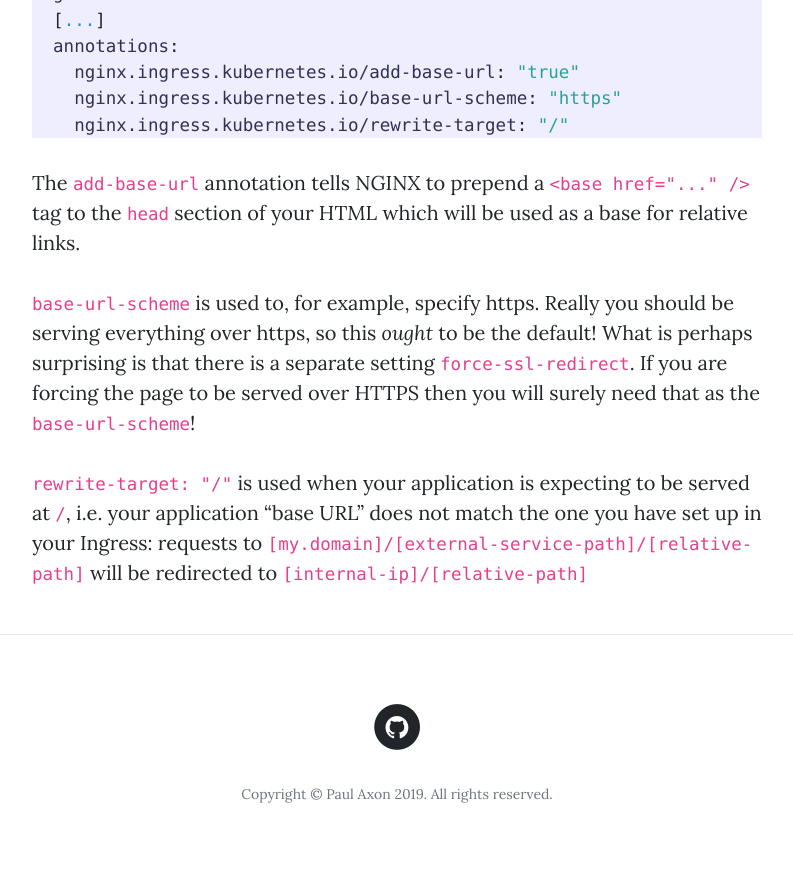
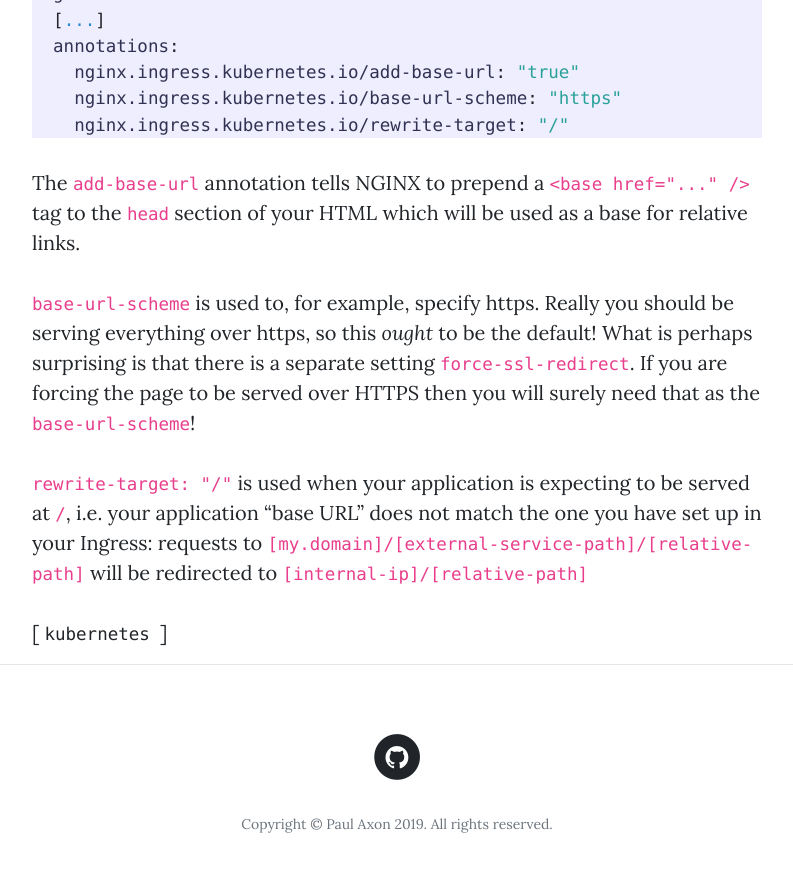
Before and after one commit to paxdev/paxdev.github.io, a Jekyll site: the page built from _posts/2018-11-27-kubernetes-url-rewriting.md, in a window 1280 px wide and 900 px high, scrolled down 1106 px. Shown: the top 872 px of the window, without its empty margins (243-1036 px from the left). Built offline with Jekyll 4.4.1, drawn with Linux system fonts in a browser that asks for light colours; our own code applies the rules of GitHub Pages for plain Markdown files.

Commit message:
Update 2018-11-27-kubernetes-url-rewriting.md

```diff
--- a/_posts/2018-11-27-kubernetes-url-rewriting.md
+++ b/_posts/2018-11-27-kubernetes-url-rewriting.md
@@ -2,6 +2,8 @@
   title: Kubernetes Ingress URL Rewriting.
   header:
     subheading: Rewrite your Ingress URLs to match your application
+  tags:
+    - kubernetes
 ---
 
 # Relative URLS
```
